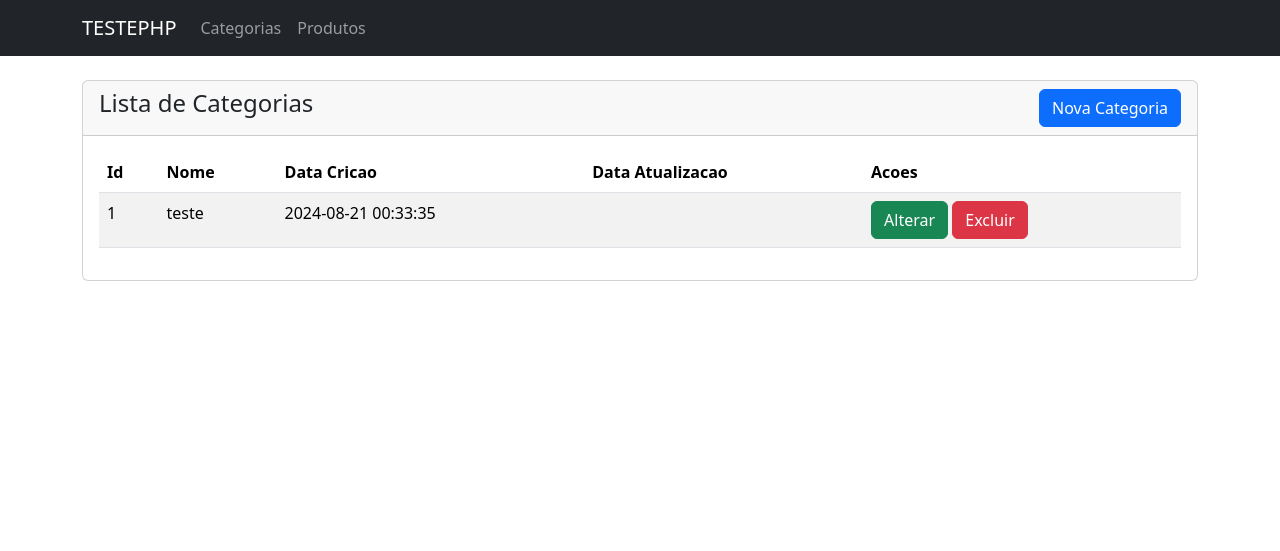
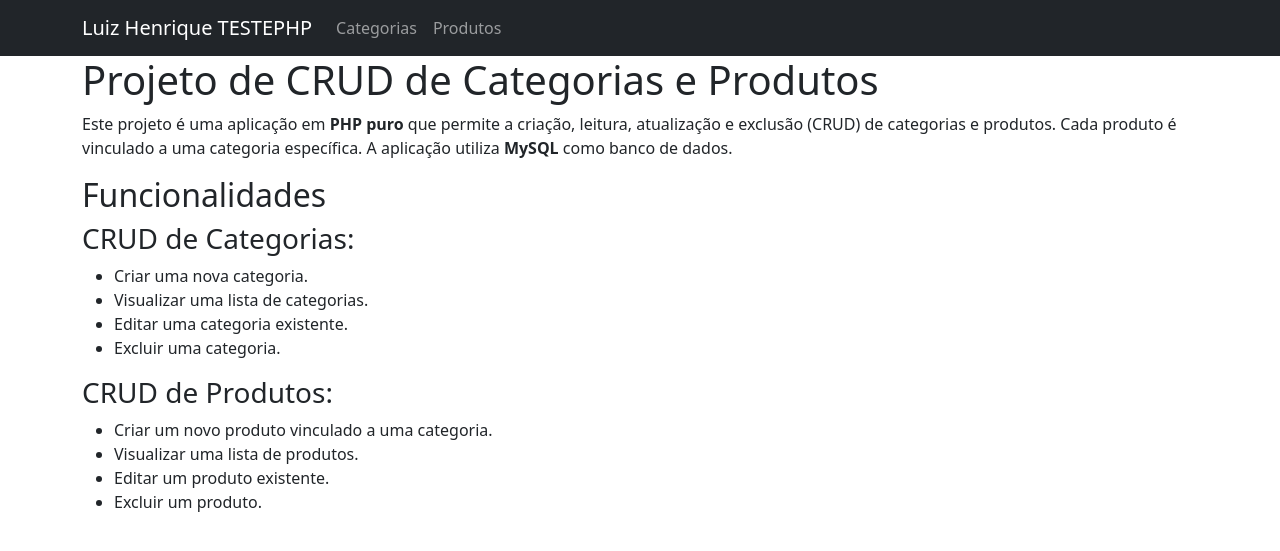
Before and after one commit to luxrail/TestePhp, a PHP site: page / in a window 1280 px wide. Shown: the top 551 px of the page. Run offline with PHP 8.4, Linux system fonts and the light colour scheme; data comes from the database, SQL or seed files in the repository.

Commit message:
ajustes finais

```diff
--- a/index.php
+++ b/index.php
@@ -1,98 +1,38 @@
-<?php
-session_start();
-header("Content-type:text/html; charset=utf8");
-
-require_once "src/Models/categories.php";
-
-$categories = new Categories();
-
-$list_categories = $categories->listAllCategories();
-
-$message = isset($_SESSION['message']) ? $_SESSION['message'] : '';
-unset($_SESSION['message']);
-
-if (isset($_GET["idcategory"])) {
-    $message = $categories->deleteCategory($_GET["idcategory"]);
-    $_SESSION['message'] = $message;
-    header('Location: index.php');
-    exit;
-}
-?>
-
 <!doctype html>
 <html lang="en">
 
 <head>
     <meta charset="utf-8">
     <meta name="viewport" content="width=device-width, initial-scale=1">
-    <title>Categorias</title>
+    <title>Produtos</title>
     <link href="https://cdn.jsdelivr.net/npm/bootstrap@5.3.3/dist/css/bootstrap.min.css" rel="stylesheet"
         integrity="sha384-QWTKZyjpPEjISv5WaRU9OFeRpok6YctnYmDr5pNlyT2bRjXh0JMhjY6hW+ALEwIH" crossorigin="anonymous">
 </head>
 
 <body>
-    <?php include('src/views/navbar.php')?>
-    <div class="container mt-4">
-        <?php if (!empty($message)): ?>
-        <div class="alert alert-info">
-            <?= htmlspecialchars($message) ?>
-        </div>
-        <?php endif; ?>
+<?php include('views/navbar.php')?>
 
-        <div class="row">
-            <div class="col-md-12">
-                <div class="card">
-                    <div class="card-header">
-                        <h4>Lista de Categorias
-                            <a href="src/views/categories-create.php" class="btn btn-primary float-end">Nova
-                                Categoria</a>
-                        </h4>
-                    </div>
-                    <div class="card-body">
-                        <table class="table table-striped">
-                            <thead>
-                                <tr>
-                                    <th scope="col">Id</th>
-                                    <th scope="col">Nome</th>
-                                    <th scope="col">Data Cricao</th>
-                                    <th scope="col">Data Atualizacao</th>
-                                    <th scope="col">Acoes</th>
-                                </tr>
-                            </thead>
-                            <tbody>
-                                <?php if ($list_categories) : ?>
-                                <?php foreach ($list_categories as $categories) : ?>
-                                <tr>
-                                    <td><?php echo $categories->id; ?></td>
-                                    <td><?php echo $categories->name; ?></td>
-                                    <td><?php echo $categories->created; ?></td>
-                                    <td><?php echo $categories->updated; ?></td>
-                                    <td>
-                                        <a href="src/views/categories-edit.php?id=<?php echo $categories->id; ?>"
-                                            class="btn btn-success">Alterar</a>
-                                        <a href="index.php?idcategory=<?php echo $categories->id; ?>"
-                                            class="btn btn-danger">Excluir</a>
-                                    </td>
-                                </tr>
-                                <?php endforeach; ?>
-                                <?php else : ?>
-                                <tr>
-                                    <td colspan="6">
-                                        Nenhum registro encontrado
-                                    </td>
-                                </tr>
-                                <?php endif ?>
-                            </tbody>
-                        </table>
-                    </div>
-                </div>
-            </div>
-        </div>
-    </div>
-    </div>
-    <script src="https://cdn.jsdelivr.net/npm/bootstrap@5.3.3/dist/js/bootstrap.bundle.min.js"
-        integrity="sha384-YvpcrYf0tY3lHB60NNkmXc5s9fDVZLESaAA55NDzOxhy9GkcIdslK1eN7N6jIeHz" crossorigin="anonymous">
-    </script>
+<div class="container">
+        <h1>Projeto de CRUD de Categorias e Produtos</h1>
+        <p>Este projeto é uma aplicação em <strong>PHP puro</strong> que permite a criação, leitura, atualização e exclusão (CRUD) de categorias e produtos. Cada produto é vinculado a uma categoria específica. A aplicação utiliza <strong>MySQL</strong> como banco de dados.</p>
+
+        <h2>Funcionalidades</h2>
+
+        <h3>CRUD de Categorias:</h3>
+        <ul>
+            <li>Criar uma nova categoria.</li>
+            <li>Visualizar uma lista de categorias.</li>
+            <li>Editar uma categoria existente.</li>
+            <li>Excluir uma categoria.</li>
+        </ul>
+
+        <h3>CRUD de Produtos:</h3>
+        <ul>
+            <li>Criar um novo produto vinculado a uma categoria.</li>
+            <li>Visualizar uma lista de produtos.</li>
+            <li>Editar um produto existente.</li>
+            <li>Excluir um produto.</li>
+        </ul>
+</div>
 </body>
-
 </html>
--- a/src/views/categories/categories-create.php
+++ b/views/categories/categories-create.php
@@ -1,6 +1,7 @@
 <?php
 session_start();
 header("Content-type:text/html; charset=utf8");
+
 require_once "../../models/categories.php";
 
 $categories = new Categories();
@@ -23,7 +24,7 @@ if(isset($_POST['save'])){
     <link href="https://cdn.jsdelivr.net/npm/bootstrap@5.3.3/dist/css/bootstrap.min.css" rel="stylesheet" integrity="sha384-QWTKZyjpPEjISv5WaRU9OFeRpok6YctnYmDr5pNlyT2bRjXh0JMhjY6hW+ALEwIH" crossorigin="anonymous">
   </head>
   <body>
-    <?php include('navbar.php'); ?>
+    <?php include('../navbar.php'); ?>
     <div class="container mt-5">
       <div class="row">
         <div class="col-md-12">
--- a/src/views/categories/categories-edit.php
+++ b/views/categories/categories-edit.php
@@ -30,7 +30,7 @@ if (isset($_POST['save'])) {
     <link href="https://cdn.jsdelivr.net/npm/bootstrap@5.3.3/dist/css/bootstrap.min.css" rel="stylesheet" integrity="sha384-QWTKZyjpPEjISv5WaRU9OFeRpok6YctnYmDr5pNlyT2bRjXh0JMhjY6hW+ALEwIH" crossorigin="anonymous">
   </head>
   <body>
-    <?php include('navbar.php'); ?>
+    <?php include('../navbar.php'); ?>
     <div class="container mt-5">
       <div class="row">
         <div class="col-md-12">
--- a/src/views/navbar.php
+++ b/views/navbar.php
@@ -1,16 +1,16 @@
 <nav class="navbar navbar-expand-lg navbar-dark bg-dark">
         <div class="container">
-            <a class="navbar-brand" href="#">TESTEPHP</a>
+            <a class="navbar-brand" href="../../index.php">Luiz Henrique TESTEPHP</a>
             <button class="navbar-toggler" type="button" data-toggle="collapse" data-target="#navbarNav" aria-controls="navbarNav" aria-expanded="false" aria-label="Toggle navigation">
                 <span class="navbar-toggler-icon"></span>
             </button>
             <div class="collapse navbar-collapse" id="navbarNav">
                 <ul class="navbar-nav">
                     <li class="nav-item active">
-                        <a class="nav-link" href="http://localhost/sodretest/src/views/categories/index.php">Categorias</a>
+                        <a class="nav-link" href="http://localhost/views/categories/index.php">Categorias</a>
                     </li>
                     <li class="nav-item">
-                        <a class="nav-link" href="http://localhost/sodretest/src/views/products/index.php">Produtos</a>
+                        <a class="nav-link" href="http://localhost/views/products/index.php">Produtos</a>
                     </li>
                 </ul>
             </div>
--- a/src/views/products/index.php
+++ b/views/products/index.php
@@ -101,7 +101,7 @@ if (isset($_GET["idproduct"])) {
                 </div>
                 <div class="modal-footer">
                     <button type="button" class="btn btn-secondary" data-bs-dismiss="modal">Cancelar</button>
-                    <form method="GET" action="index-products.php">
+                    <form method="GET" action="index.php">
                         <input type="hidden" name="idproduct" id="deleteProductId">
                         <button type="submit" class="btn btn-danger">Excluir</button>
                     </form>
```
Also changed, not shown: views/categories/index.php (renamed from src/views/categories/index.php, +35 -4 lines), models/categories.php (renamed from src/models/categories.php), models/config.php (renamed from src/models/config.php), models/products.php (renamed from src/models/products.php), views/products/products-create.php (renamed from src/views/products/products-create.php), views/products/products-edit.php (renamed from src/views/products/products-edit.php).
